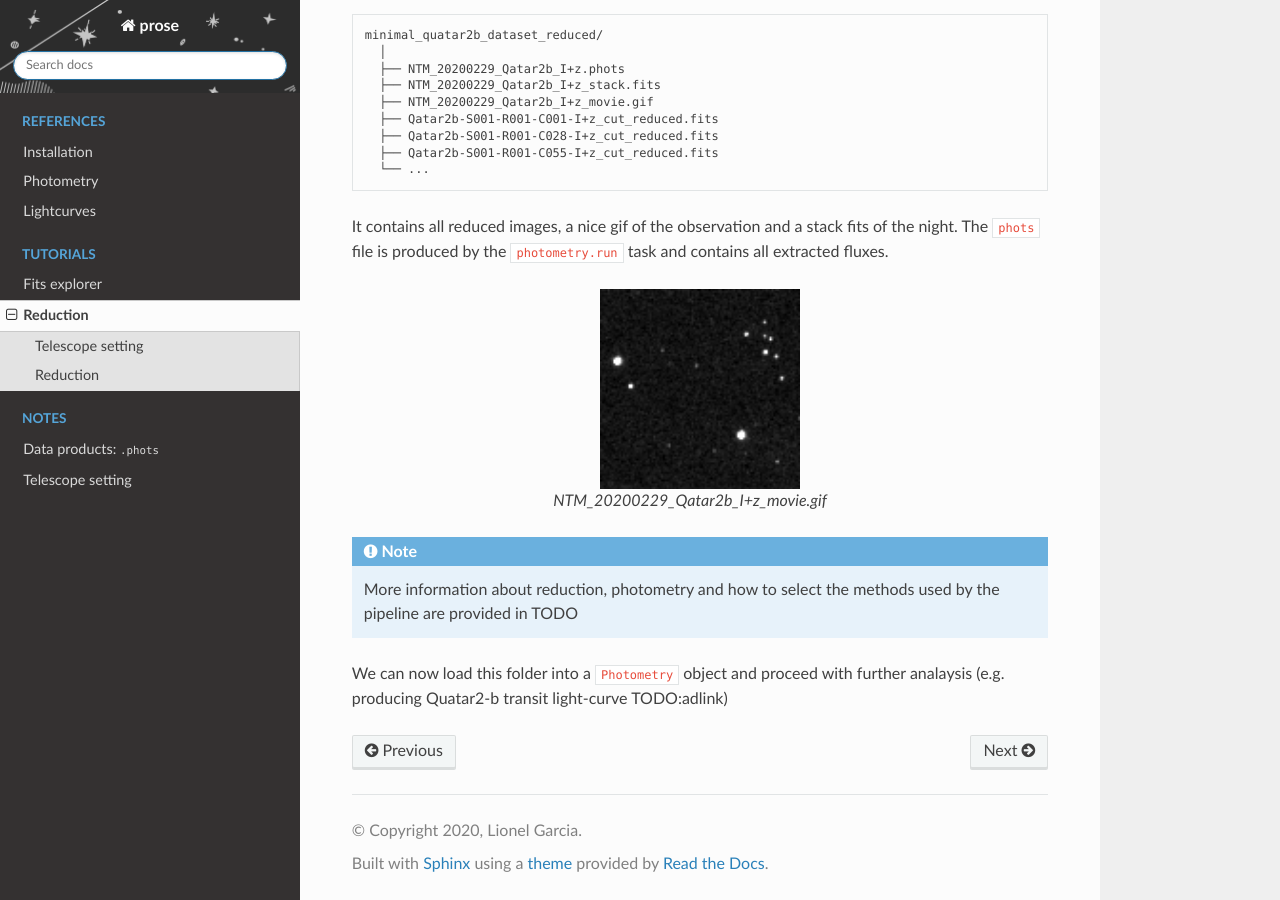
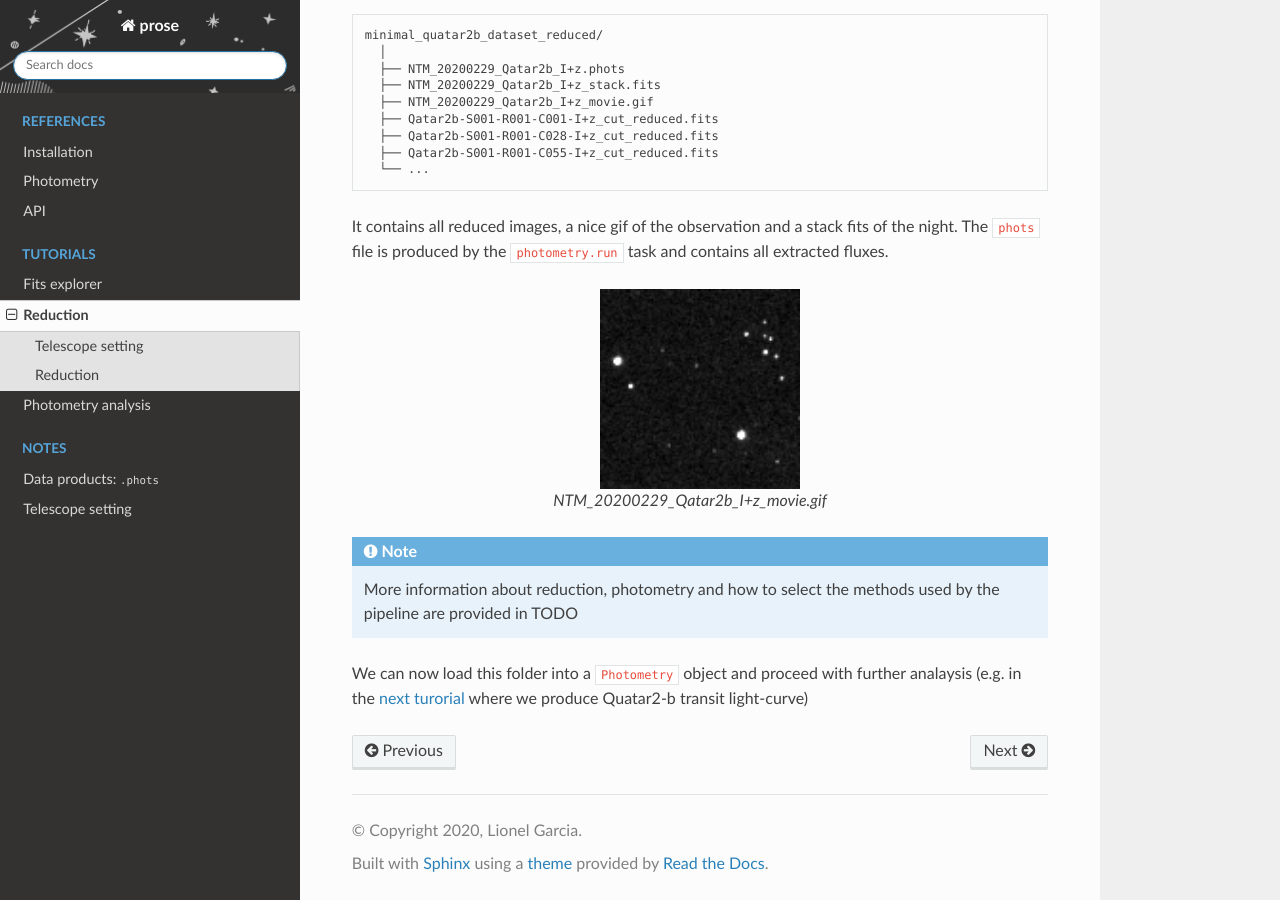
Before and after one commit to lgrcia/prose, a Sphinx documentation site: the page built from docs/source/tutorials/reduction/reduction.rst, in a window 1280 px wide and 900 px high, scrolled down 1579 px. Built offline with Sphinx 7.4.7 and the Read the Docs theme 2.0.0, drawn with Linux system fonts in a browser that asks for light colours.

Commit message:
restructuring docs + new tuto phot analysis

```diff
--- a/docs/source/index.rst
+++ b/docs/source/index.rst
@@ -19,8 +19,7 @@
 
    guide/getting-started
    guide/photometry-object
-   guide/lightcurves-objects
-
+   guide/api
 
 .. toctree::
    :caption: Tutorials
@@ -28,6 +27,7 @@
 
    tutorials/explore
    tutorials/reduction/reduction
+   tutorials/photometry-analysis/photometry-analysis
 
 
 .. toctree::
--- a/docs/source/notes/telescope-config.rst
+++ b/docs/source/notes/telescope-config.rst
@@ -68,6 +68,6 @@ These dictionaries are used by the ``Telescope`` object used by |prose| which ca
 
     .. code-block:: python
 
-        telescope = Telescope(`path_to/my_telescope.yaml`)
+        telescope = Telescope("path_to/my_telescope.yaml")
 
 When working with a new telescope, this operation needs to be done only **once**, after which the telescope dictionnary is saved and automatically used whenever the telescope name is encountered in a fits header. See :ref:`reduction` for a use case.
--- a/docs/source/tutorials/reduction/reduction.rst
+++ b/docs/source/tutorials/reduction/reduction.rst
@@ -105,4 +105,4 @@ It contains all reduced images, a nice gif of the observation and a stack fits o
 
     More information about reduction, photometry and how to select the methods used by the pipeline are provided in TODO
 
-We can now load this folder into a ``Photometry`` object and proceed with further analaysis (e.g. producing Quatar2-b transit light-curve TODO:adlink)
+We can now load this folder into a ``Photometry`` object and proceed with further analaysis (e.g. in the :ref:`next turorial <photometry-analysis>` where we produce Quatar2-b transit light-curve)
```
Also changed, not shown: README.md (+3 -1 lines), docs/source/guide/api.rst (added, +25 -0 lines), docs/source/guide/lightcurves-objects.rst (deleted, +0 -17 lines), docs/source/guide/photometry-object.rst (+2 -6 lines), docs/source/tutorials/photometry-analysis/photometry-analysis.rst (added, +44 -0 lines), docs/source/reduction.rst (deleted), docs/source/tutorials/photometry-analysis/output_0_0.png (added), docs/source/tutorials/photometry-analysis/output_1_0.png (added), docs/source/tutorials/photometry-analysis/output_2_0.png (added), docs/source/tutorials/photometry-analysis/output_3_0.png (added).
